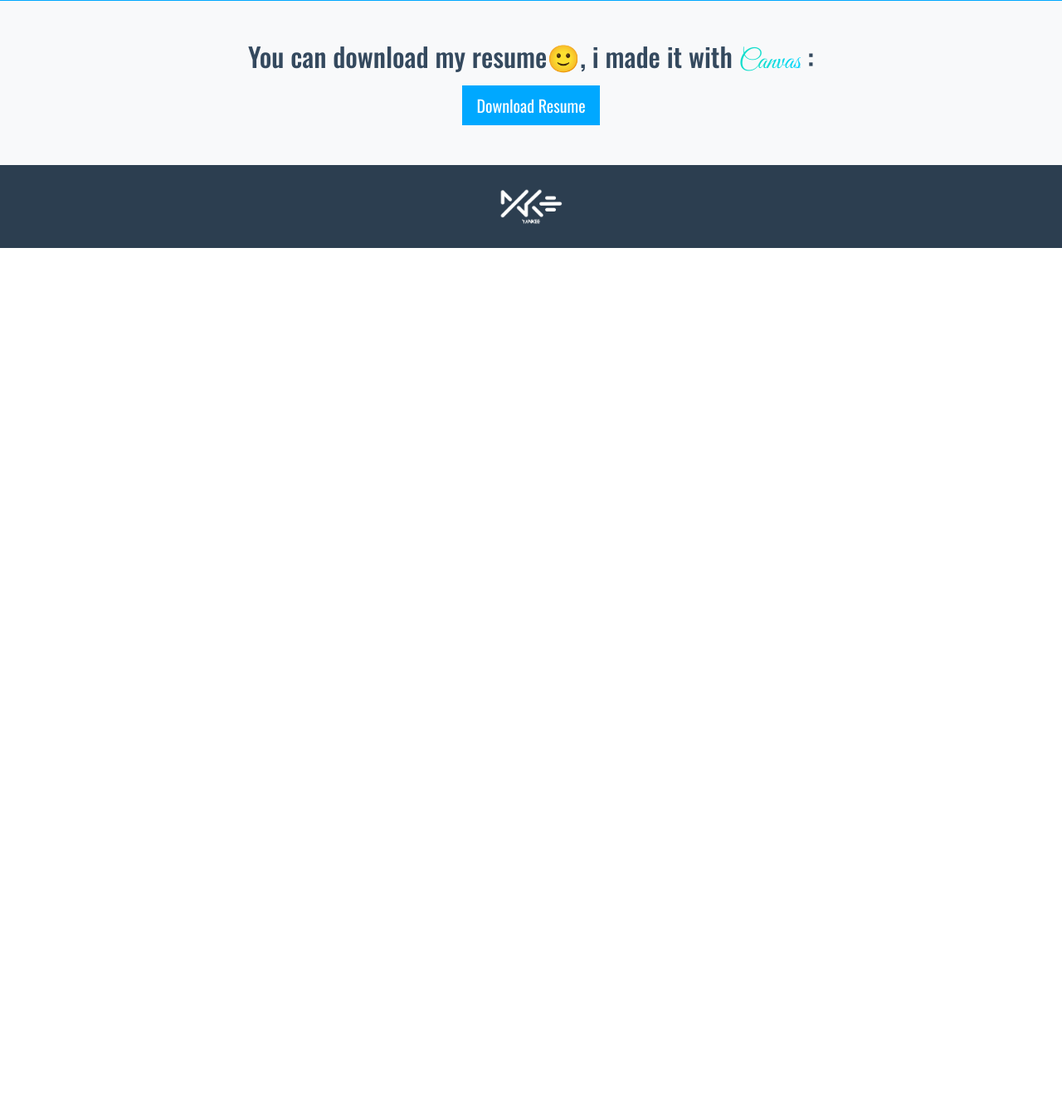
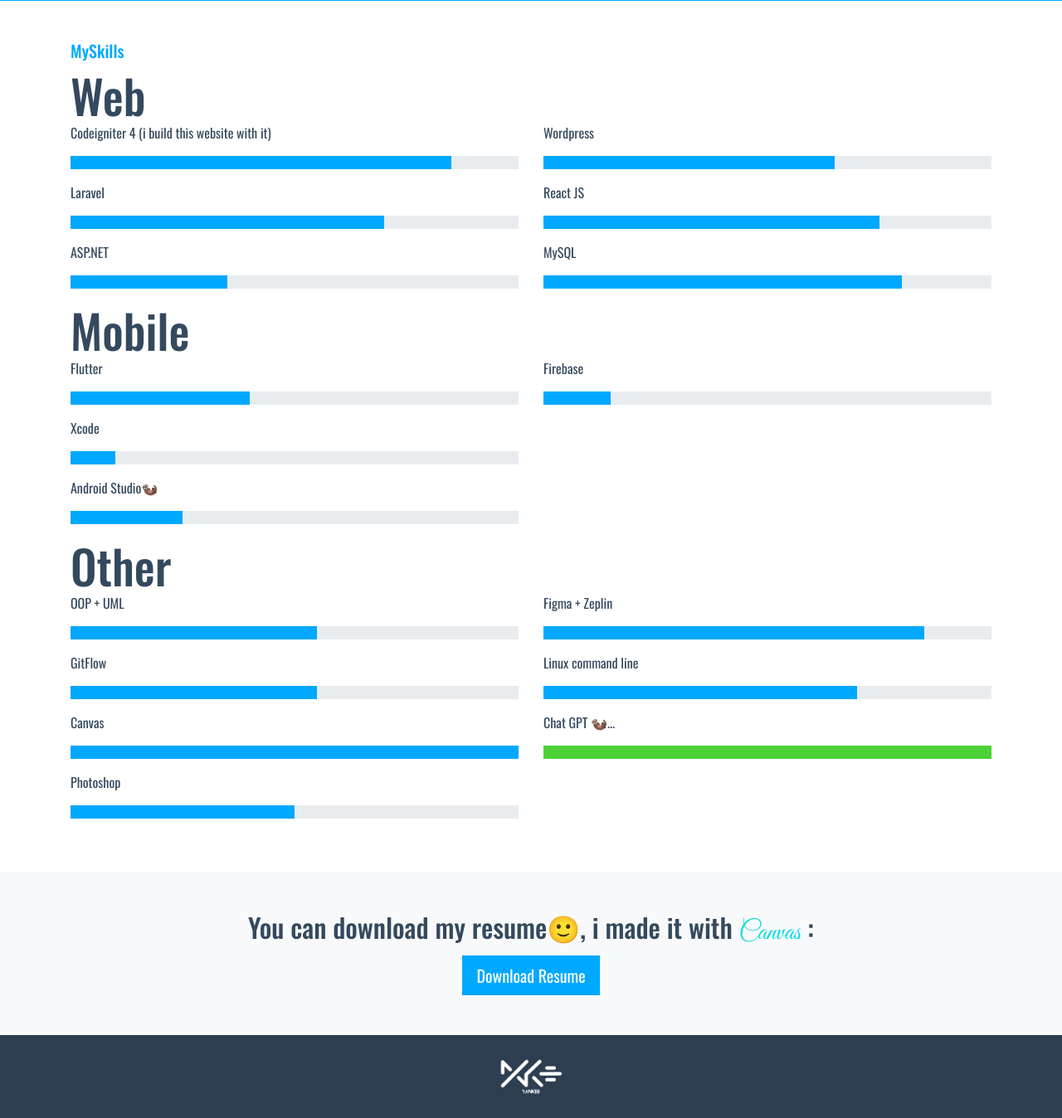
Before and after one commit to yankee0/portfolio, a CodeIgniter 4 app: template app/Views/pages/home.php in a window 1280 px wide. Shown: the part 1426-2774 px from the top of the page at 83% size. Before the commit the page ends 1725 px from the top, so only its background shows below. Run offline with PHP 8.4 and a stand-in for CodeIgniter, Linux system fonts and the light colour scheme; the template is opened without the code that fills it, so the values that code supplies are empty; some libraries are stand-ins or nearby versions.

Commit message:
HomePage added SkillSection

```diff
--- a/app/Views/pages/home.php
+++ b/app/Views/pages/home.php
@@ -28,7 +28,7 @@ Welcome🥳 (again😂)
     <div class="container text-white">
       <h2 class=" h5 text">AboutMe</h2>
       <p class="display-4">
-        I'm Elhadji, i love <span class="text"><span class="text-warning">{</span>Code<span class="text-warning">}</span></span> and <span id="color" style="background-image: url(<?=base_url('images/colors.webp')?>);" class="text">Colors</span>. I live on PlanetEarth🌍 since 2001.
+        I'm Elhadji, i love <span class="text"><span class="text-warning">{</span>Code<span class="text-warning">}</span></span> and <span id="color" style="background-image: url(<?= base_url('images/colors.webp') ?>);" class="text">Colors</span>. I live on PlanetEarth🌍 since 2001.
       </p>
       <br>
       <p class="display-4">
@@ -41,6 +41,131 @@ Welcome🥳 (again😂)
     </div>
   </section>
 
+  <section class="p-3 py-5">
+    <div class="container">
+      <h2 class=" h5 text-primary">MySkills</h2>
+      <div class="row">
+        <div class="col-12 display-4">Web</div>
+        <div class="col-sm-6 ">
+          <p>
+            <span>Codeigniter 4 (i build this website with it)</span>
+            <div class="progress">
+              <div class="progress-bar" role="progressbar" style="width: 85%" aria-valuenow="80" aria-valuemin="0" aria-valuemax="100"></div>
+            </div>
+          </p>
+          <p>
+            <span>Laravel</span>
+            <div class="progress">
+              <div class="progress-bar" role="progressbar" style="width: 70%" aria-valuenow="70" aria-valuemin="0" aria-valuemax="100"></div>
+            </div>
+          </p>
+          <p>
+            <span>ASP.NET</span>
+            <div class="progress">
+              <div class="progress-bar" role="progressbar" style="width: 35%" aria-valuenow="35" aria-valuemin="0" aria-valuemax="100"></div>
+            </div>
+          </p>
+        </div>
+        <div class="col-sm-6">
+        <p>
+            <span>Wordpress</span>
+            <div class="progress">
+              <div class="progress-bar" role="progressbar" style="width: 65%" aria-valuenow="75" aria-valuemin="0" aria-valuemax="100"></div>
+            </div>
+          </p>
+          <p>
+            <span>React JS</span>
+            <div class="progress">
+              <div class="progress-bar" role="progressbar" style="width: 75%" aria-valuenow="75" aria-valuemin="0" aria-valuemax="100"></div>
+            </div>
+          </p>
+          <p>
+            <span>MySQL</span>
+            <div class="progress">
+              <div class="progress-bar" style="width: 80%" role="progressbar" aria-valuenow="85" aria-valuemin="0" aria-valuemax="100"></div>
+            </div>
+          </p>
+        </div>
+        <div class="col-12 display-4">Mobile</div>
+        <div class="col-sm-6 ">
+          <p>
+            <span>Flutter</span>
+            <div class="progress">
+              <div class="progress-bar" role="progressbar" style="width: 40%" aria-valuenow="80" aria-valuemin="0" aria-valuemax="100"></div>
+            </div>
+          </p>
+          <p>
+            <span>Xcode</span>
+            <div class="progress">
+              <div class="progress-bar" role="progressbar" style="width: 10%" aria-valuenow="70" aria-valuemin="0" aria-valuemax="100"></div>
+            </div>
+          </p>
+          <p>
+            <span>Android Studio</span>🦦
+            <div class="progress">
+              <div class="progress-bar" role="progressbar" style="width: 25%" aria-valuenow="35" aria-valuemin="0" aria-valuemax="100"></div>
+            </div>
+          </p>
+        </div>
+        <div class="col-sm-6 ">
+          <p>
+            <span>Firebase</span>
+            <div class="progress">
+              <div class="progress-bar" role="progressbar" style="width: 15%" aria-valuenow="80" aria-valuemin="0" aria-valuemax="100"></div>
+            </div>
+          </p>
+        </div>
+        <div class="col-12 display-4">Other</div>
+        <div class="col-sm-6 ">
+        <p>
+            <span>OOP + UML</span>
+            <div class="progress">
+              <div class="progress-bar" role="progressbar" style="width: 55%" aria-valuenow="55" aria-valuemin="0" aria-valuemax="100"></div>
+            </div>
+          </p>
+          <p>
+            <span>GitFlow</span>
+            <div class="progress">
+              <div class="progress-bar" role="progressbar" style="width: 55%" aria-valuenow="55" aria-valuemin="0" aria-valuemax="100"></div>
+            </div>
+          </p>
+          <p>
+            <span>Canvas</span>
+            <div class="progress">
+              <div class="progress-bar" role="progressbar" style="width: 100%" aria-valuenow="100" aria-valuemin="0" aria-valuemax="100"></div>
+            </div>
+          </p>
+          <p>
+            <span>Photoshop</span>
+            <div class="progress">
+              <div class="progress-bar" role="progressbar" style="width: 50%" aria-valuenow="70" aria-valuemin="0" aria-valuemax="100"></div>
+            </div>
+          </p>
+        </div>
+        <div class="col-sm-6 ">
+          <p>
+            <span>Figma + Zeplin</span>
+            <div class="progress">
+              <div class="progress-bar" role="progressbar" style="width: 85%" aria-valuenow="75" aria-valuemin="0" aria-valuemax="100"></div>
+            </div>
+          </p>
+          <p>
+            <span>Linux command line</span>
+            <div class="progress">
+              <div class="progress-bar" role="progressbar" style="width: 70%" aria-valuenow="70" aria-valuemin="0" aria-valuemax="100"></div>
+            </div>
+          </p>
+          <p>
+            <span>Chat GPT 🦦... </span>
+            <div class="progress">
+              <div class="progress-bar bg-success" role="progressbar" style="width: 100%" aria-valuenow="100" aria-valuemin="0" aria-valuemax="100"></div>
+            </div>
+          </p>
+        </div>
+      </div>
+    </div>
+  </section>
+
 </main>
 <?= view('components/footer') ?>
 <?= $this->endSection(); ?>
```
Also changed, not shown: 1 other file.
